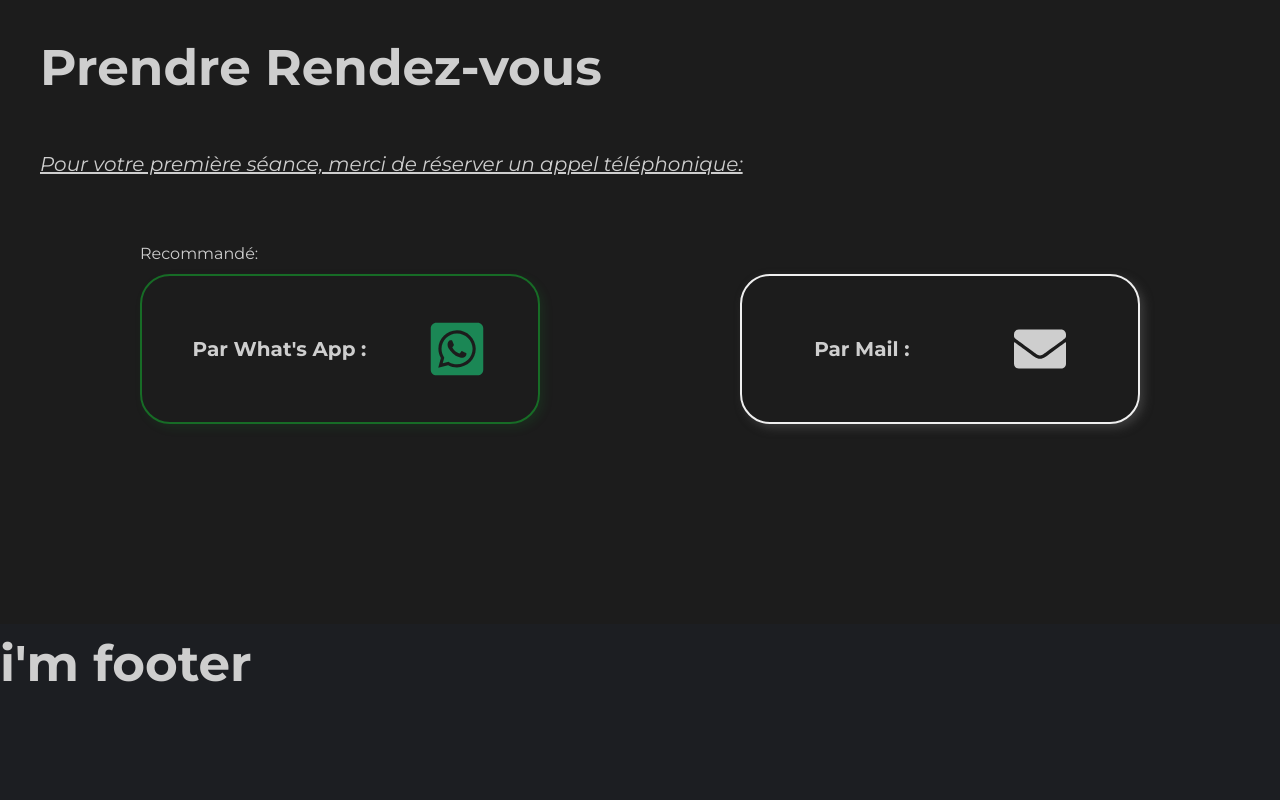
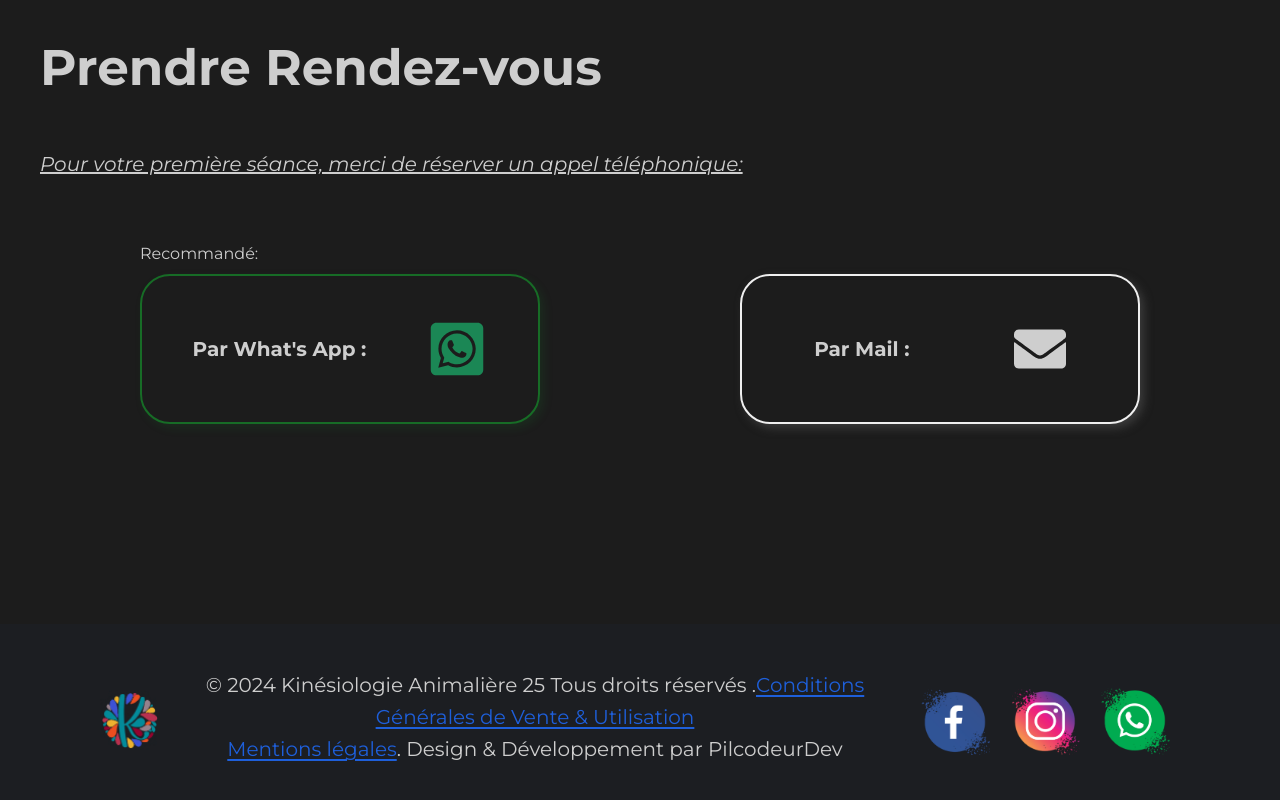
Before and after one commit to PilcodeurDev/GoReconnect, a React (Vite) app: page / in a window 1280 px wide. Shown: the part 3128-3928 px from the top of the page. Before the commit the page ends 3872 px from the top, so only its background shows below. Built offline with nearby package versions, Linux system fonts and the light colour scheme.

Commit message:
setup footer and css

```diff
--- a/src/components/layout/footer/Footer.css
+++ b/src/components/layout/footer/Footer.css
@@ -1,2 +1,22 @@
-.footer {
+footer{
+  height: 10rem;
+  display: flex;
+  justify-content: space-between;
+  padding: 1rem 5rem;
+  text-align: center;
 }
+
+.logoKa25{
+  width: 3rem;
+  height: 3rem;
+}
+
+.logos{
+  display: flex;
+
+  img{
+    width: 70px;
+    height: 70px;
+    margin: 0 10px;
+  }
+}
--- a/src/components/layout/footer/Footer.jsx
+++ b/src/components/layout/footer/Footer.jsx
@@ -2,11 +2,46 @@
  * The internal imports
  */
 import "./Footer.css";
+import { Link } from "react-router-dom";
+import { fbk, insta, logo, whatsApp } from "../../../assets";
 
 export default function Footer() {
   return (
-    <footer className="footer">
-      <h2>i'm footer</h2>
+    <footer>
+        <div>
+          <img
+            src={logo}
+            alt="logo kinésiologie animalière 25"
+            className="logoKa25"
+          />
+        </div>
+        <div>
+          <div>
+            <span>
+              © 2024 Kinésiologie Animalière 25 Tous droits réservés .
+            </span>
+            <span>
+              <Link to="#" className="lien">Conditions Générales de Vente & Utilisation</Link>
+            </span>
+          </div>
+          <p>
+            <span>
+              <Link to="#" className="lien">Mentions légales</Link>
+            </span>
+            . Design & Développement par PilcodeurDev
+          </p>
+        </div>
+        <div className="logos">
+          <a href="https://www.facebook.com/kinesiologieanimaliere25">
+            <img src={fbk} alt="logo facebook" />
+          </a>
+          <a href="https://www.instagram.com/kinesiologie_animaliere_25/">
+            <img src={insta} alt="logo instagram" />
+          </a>
+          <a href="https://www.instagram.com/kinesiologie_animaliere_25/">
+            <img src={whatsApp} alt="logo instagram" />
+          </a>
+        </div>
     </footer>
   );
 }
--- a/src/index.css
+++ b/src/index.css
@@ -47,6 +47,13 @@ h2 {
   margin-bottom: 2rem;
 }
 
+.lien {
+  font-style: italic;
+  color: rgb(30, 95, 218);
+  text-decoration: underline;
+  text-underline-offset: 3px ;
+}
+
 @font-face {
   font-family: alexBrush;
   src: url(assets/fonts/AlexBrush-Regular.ttf);
```
